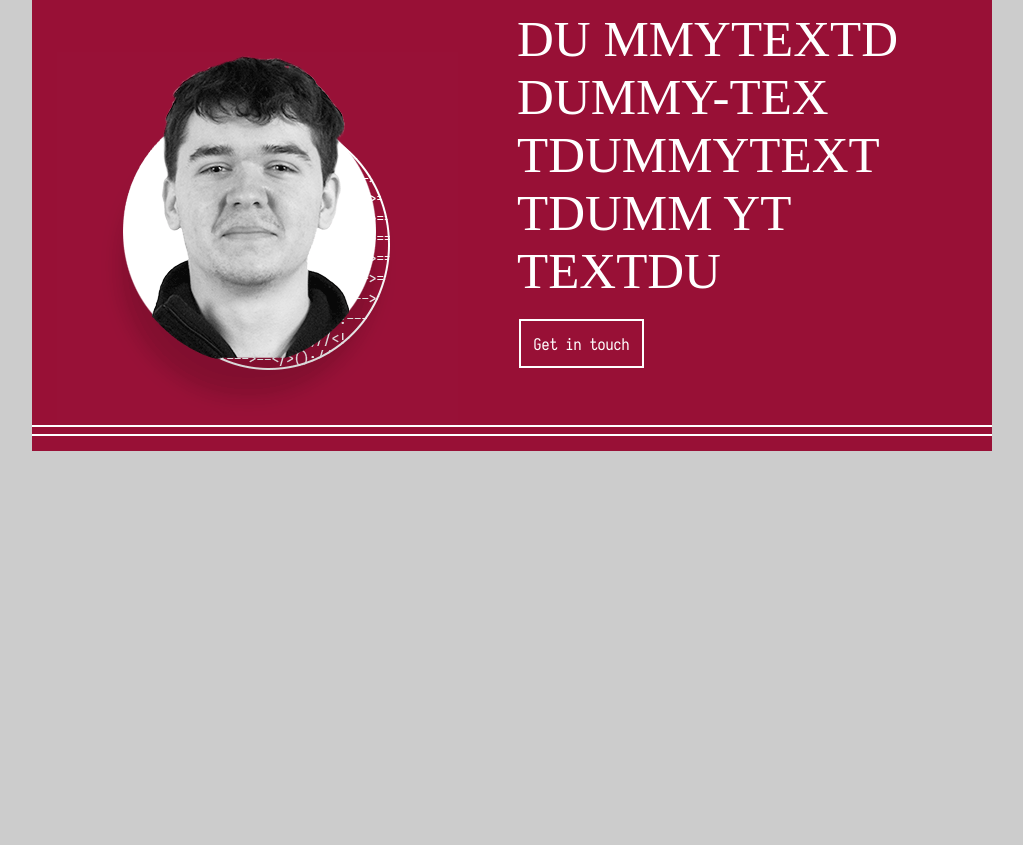
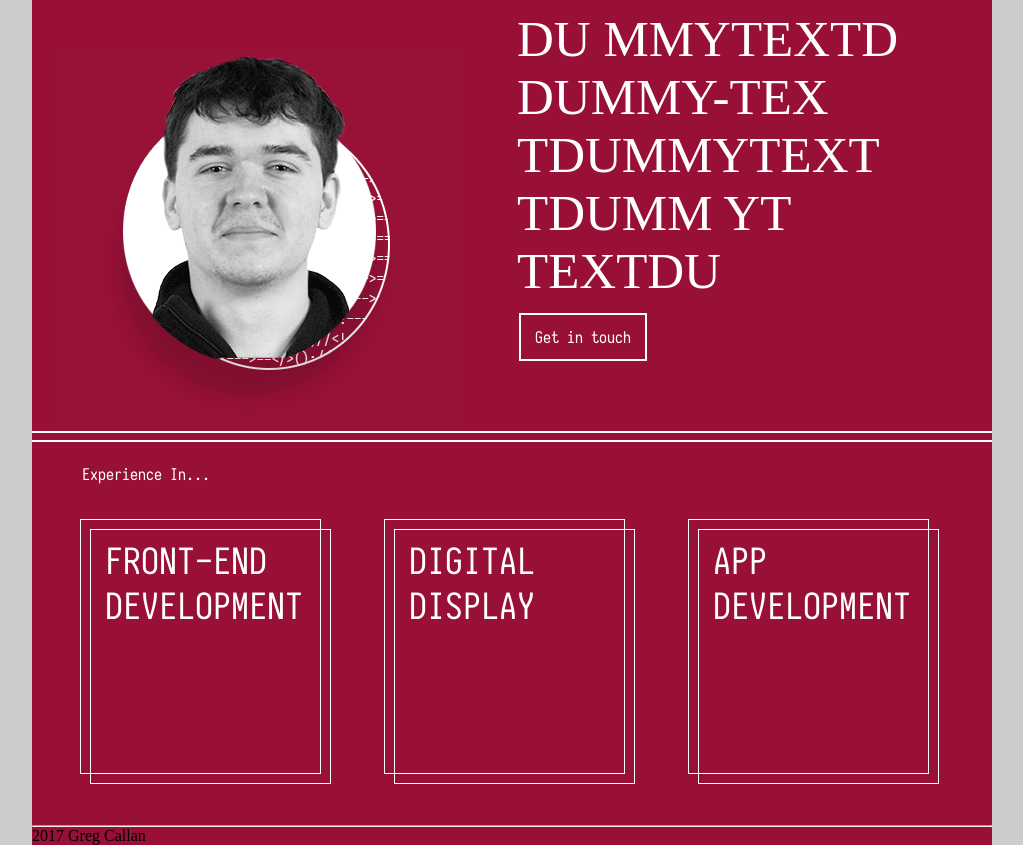
Before and after one commit to NeglectedGoat/My-Portfolio-Site, a website: page src/index.html in a window 1280 px wide. Shown: the part 131-976 px from the top of the page, without its empty margins (128-1151 px from the left). Before the commit the page ends 800 px from the top, so only its background shows below. Drawn offline with nearby package versions, Linux system fonts and the light colour scheme; files that its build step writes are made by us from their sources; a web font is replaced by a local one.

Commit message:
Dev on intro page
Inserted 3 column layout on intro page and began working on footer

```diff
--- a/src/index.html
+++ b/src/index.html
@@ -26,10 +26,29 @@
 		<p id="blurb">
 			DU MMYTEXTD DUMMY-TEX TDUMMYTEXT TDUMM YT TEXTDU
 		</p>
-		<a id="headerBtn" href="">Get in touch</a>
-		<hr>
-		<hr>
+		<a id="headerBtn" href="mailto:gregcallan@live.ie">Get in touch</a>
+		<hr class="hrHeader">
+		<hr class="hrHeader">
 	</header>
+
+	<p id="experience">Experience In...</p>
+
+	<div id="threeColumnContainer">
+		<div id="ColumnOne">
+			<div id="frontEnd">FRONT-END DEVELOPMENT</div>
+		</div>
+		<div id="ColumnTwo">
+			<div id="digitalDisplay">DIGITAL DISPLAY</div>
+		</div>
+		<div id="ColumnThree">
+			<div id="appDev">APP DEVELOPMENT</div>
+		</div>
+	</div>
+
+	<div id="footer">
+		<hr id="hrFooter">
+		<p>2017 Greg Callan</p>
+	</div>
 </div>
 
 </body>
--- a/src/sass/header.scss
+++ b/src/sass/header.scss
@@ -47,17 +47,20 @@ nav{
 }
 
 #headerBtn {
+	display: inline-block;
+	width: 100px;
 	font-family: iosRegular;
 	text-decoration: none;
 	color: #fff;
 	border: solid 2px #fff;
-	padding: 12.5px;
+	padding: 12px;
+	text-align: center;
 	position: relative;
-	right: 332px;
-	bottom: 79px;
+	bottom: 85px;
+	right:332px;
 }
 
-hr{
+.hrHeader{
 	border: 0.5px solid #fff;
 	background-color: #fff;
 	margin-bottom: 7px;
--- /dev/null
+++ b/src/sass/intro.scss
@@ -0,0 +1,68 @@
+#experience {
+	font-size: 16px;
+	color: $primaryTextWhite;
+	font-family: iosRegular;
+	margin-left: 50px;
+	margin-bottom: 35px;
+}
+#threeColumnContainer{
+	margin-bottom: 35px;
+	#ColumnOne {
+		width: 252px;
+		height: 267px;
+		display: inline-block;
+		background-image: url("../images/column_box.png");
+		background-repeat: no-repeat;
+		margin-left:48px;
+		position: relative;
+
+		#frontEnd{
+		position: absolute;
+		top: 20px;
+		left:25px;
+		font-family: iosRegular;
+		font-size:36px;
+		color:$primaryTextWhite;
+		}
+	}
+
+	#ColumnTwo {
+		width: 252px;
+		height: 267px;
+		display: inline-block;
+		background-image: url("../images/column_box.png");
+		background-repeat: no-repeat;
+		margin-left:48px;
+		position: relative;
+
+		#digitalDisplay{
+		position: absolute;
+		top:20px;
+		left:25px;
+		font-family: iosRegular;
+		font-size:36px;
+		color:$primaryTextWhite;
+		}
+	}
+
+	#ColumnThree {
+		width: 252px;
+		height: 267px;
+		display: inline-block;
+		background-image: url("../images/column_box.png");
+		background-repeat: no-repeat;
+		margin-left:48px;
+		position: relative;
+
+		#appDev{
+		position: absolute;
+		top:20px;
+		left:25px;
+		font-family: iosRegular;
+		font-size:36px;
+		color:$primaryTextWhite;
+		}
+	}
+
+
+}
--- /dev/null
+++ b/src/sass/reset.scss
@@ -0,0 +1,5 @@
+/* Browser Reset */
+*{
+	margin:0;
+	padding: 0;
+}
--- a/src/sass/style.scss
+++ b/src/sass/style.scss
@@ -1,12 +1,10 @@
-/* Browser Reset */
-*{
-	margin:0;
-	padding: 0;
-}
 
+@import "reset";
 @import "variables";
 @import "header";
 @import "cssanimations";
+@import "intro";
+
 
 body{
 	background:$bgColor;
```
Also changed, not shown: dist/css/style.css, dist/images/column_box.png (added), dist/images/ruby.png (deleted), dist/index.html, src/images/column_box.png (added), 2 other files.
